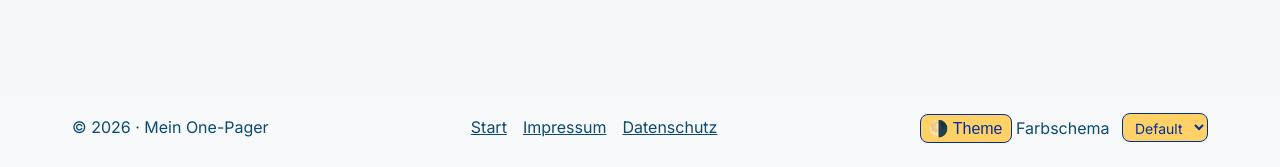
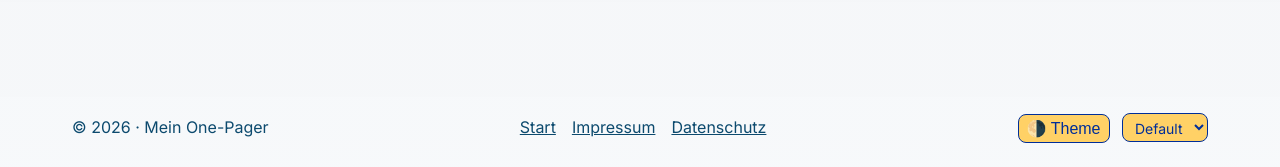
Before and after one commit to oeme-github/websitetemplate, a PHP site: page / in a window 1280 px wide. Shown: the part 4078-4245 px from the top of the page. Run offline with PHP 8.4, Linux system fonts and the light colour scheme.

Commit message:
chore: remove redundant visually-hidden label from footer color scheme select

```diff
--- a/templates/partials/footer.php
+++ b/templates/partials/footer.php
@@ -19,7 +19,6 @@
                 aria-pressed="false">
                 🌗 Theme
             </button>
-            <label class="visually-hidden" for="colorSchemeSelect">Farbschema</label>
             <select id="colorSchemeSelect" class="color-scheme-select" data-color-scheme-select aria-label="Farbschema wählen">
                 <option value="default">Default</option>
                 <option value="warm">Warm</option>
```
